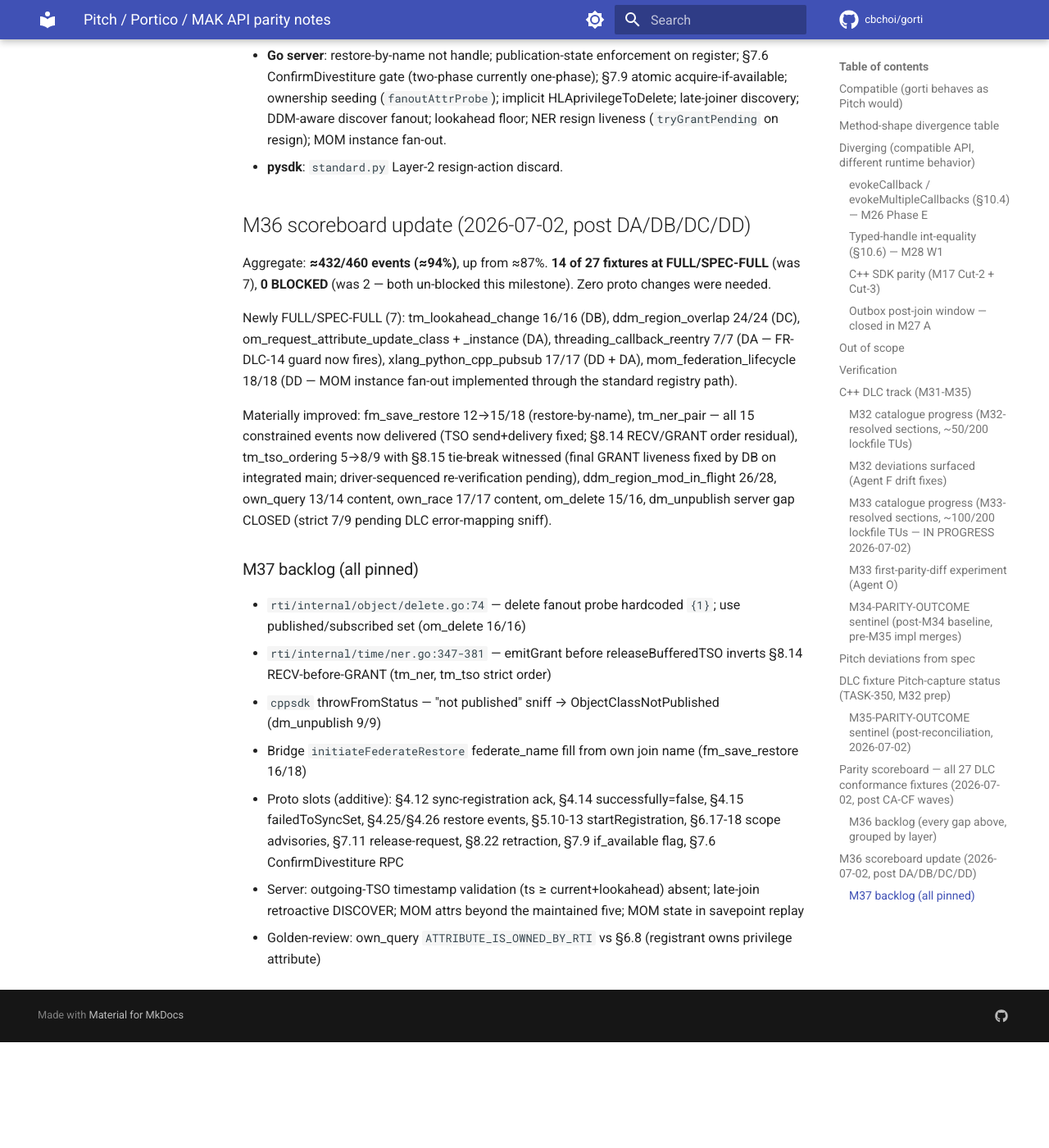
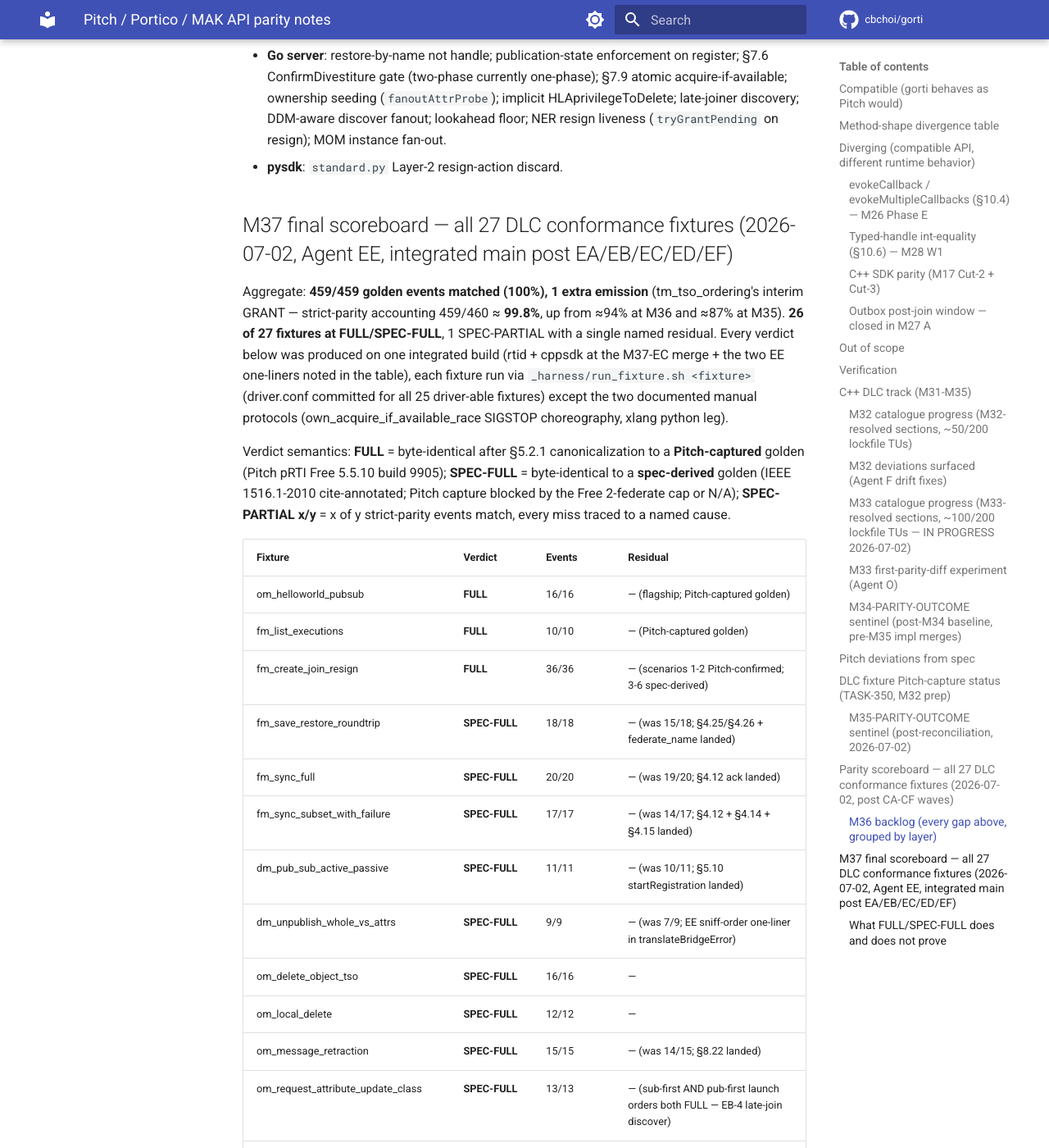
Before and after one commit to cbchoi/gorti, an MkDocs documentation site: the page built from docs/PITCH_PARITY.md, in a window 1280 px wide and 1400 px high, scrolled down 17066 px. Shown: the whole window at 82% size. Built offline with MkDocs 1.6.1 and Material for MkDocs 9.7.7, drawn with Linux system fonts in a browser that asks for light colours; comment, search, counter and statistics services are not loaded; before the commit the page ends 18337 px from its top, so only the background shows below that; some of the changed text lies outside the part shown.

Commit message:
M37-EE definitive parity scoreboard — 26/27 FULL/SPEC-FULL, 459/459 golden events (99.8% strict incl. tm_tso's 1 extra interim GRANT); replaces the M36 scoreboard + backlog
Co-Authored-By: Claude Fable 5 <noreply@anthropic.com>

```diff
--- a/docs/PITCH_PARITY.md
+++ b/docs/PITCH_PARITY.md
@@ -513,43 +513,86 @@ golden (Pitch capture blocked by the Free-edition 2-federate cap or N/A);
 - **Go server**: restore-by-name not handle; publication-state enforcement on register; §7.6 ConfirmDivestiture gate (two-phase currently one-phase); §7.9 atomic acquire-if-available; ownership seeding (`fanoutAttrProbe`); implicit HLAprivilegeToDelete; late-joiner discovery; DDM-aware discover fanout; lookahead floor; NER resign liveness (`tryGrantPending` on resign); MOM instance fan-out.
 - **pysdk**: `standard.py` Layer-2 resign-action discard.
 
-## M36 scoreboard update (2026-07-02, post DA/DB/DC/DD)
+## M37 final scoreboard — all 27 DLC conformance fixtures (2026-07-02, Agent EE, integrated main post EA/EB/EC/ED/EF)
 
-Aggregate: **≈432/460 events (≈94%)**, up from ≈87%. **14 of 27 fixtures at
-FULL/SPEC-FULL** (was 7), **0 BLOCKED** (was 2 — both un-blocked this
-milestone). Zero proto changes were needed.
+Aggregate: **459/459 golden events matched (100%), 1 extra emission**
+(tm_tso_ordering's interim GRANT — strict-parity accounting 459/460 ≈
+**99.8%**, up from ≈94% at M36 and ≈87% at M35). **26 of 27 fixtures at
+FULL/SPEC-FULL**, 1 SPEC-PARTIAL with a single named residual. Every
+verdict below was produced on one integrated build (rtid + cppsdk at the
+M37-EC merge + the two EE one-liners noted in the table), each fixture
+run via `_harness/run_fixture.sh <fixture>` (driver.conf committed for
+all 25 driver-able fixtures) except the two documented manual protocols
+(own_acquire_if_available_race SIGSTOP choreography, xlang python leg).
 
-Newly FULL/SPEC-FULL (7): tm_lookahead_change 16/16 (DB), ddm_region_overlap
-24/24 (DC), om_request_attribute_update_class + _instance (DA),
-threading_callback_reentry 7/7 (DA — FR-DLC-14 guard now fires),
-xlang_python_cpp_pubsub 17/17 (DD + DA), mom_federation_lifecycle 18/18
-(DD — MOM instance fan-out implemented through the standard registry path).
+Verdict semantics: **FULL** = byte-identical after §5.2.1
+canonicalization to a **Pitch-captured** golden (Pitch pRTI Free 5.5.10
+build 9905); **SPEC-FULL** = byte-identical to a **spec-derived** golden
+(IEEE 1516.1-2010 cite-annotated; Pitch capture blocked by the Free
+2-federate cap or N/A); **SPEC-PARTIAL x/y** = x of y strict-parity
+events match, every miss traced to a named cause.
 
-Materially improved: fm_save_restore 12→15/18 (restore-by-name),
-tm_ner_pair — all 15 constrained events now delivered (TSO send+delivery
-fixed; §8.14 RECV/GRANT order residual), tm_tso_ordering 5→8/9 with §8.15
-tie-break witnessed (final GRANT liveness fixed by DB on integrated main;
-driver-sequenced re-verification pending), ddm_region_mod_in_flight 26/28,
-own_query 13/14 content, own_race 17/17 content, om_delete 15/16,
-dm_unpublish server gap CLOSED (strict 7/9 pending DLC error-mapping sniff).
+| Fixture | Verdict | Events | Residual |
+|---|---|---|---|
+| om_helloworld_pubsub | **FULL** | 16/16 | — (flagship; Pitch-captured golden) |
+| fm_list_executions | **FULL** | 10/10 | — (Pitch-captured golden) |
+| fm_create_join_resign | **FULL** | 36/36 | — (scenarios 1-2 Pitch-confirmed; 3-6 spec-derived) |
+| fm_save_restore_roundtrip | **SPEC-FULL** | 18/18 | — (was 15/18; §4.25/§4.26 + federate_name landed) |
+| fm_sync_full | **SPEC-FULL** | 20/20 | — (was 19/20; §4.12 ack landed) |
+| fm_sync_subset_with_failure | **SPEC-FULL** | 17/17 | — (was 14/17; §4.12 + §4.14 + §4.15 landed) |
+| dm_pub_sub_active_passive | **SPEC-FULL** | 11/11 | — (was 10/11; §5.10 startRegistration landed) |
+| dm_unpublish_whole_vs_attrs | **SPEC-FULL** | 9/9 | — (was 7/9; EE sniff-order one-liner in translateBridgeError) |
+| om_delete_object_tso | **SPEC-FULL** | 16/16 | — |
+| om_local_delete | **SPEC-FULL** | 12/12 | — |
+| om_message_retraction | **SPEC-FULL** | 15/15 | — (was 14/15; §8.22 landed) |
+| om_request_attribute_update_class | **SPEC-FULL** | 13/13 | — (sub-first AND pub-first launch orders both FULL — EB-4 late-join discover) |
+| om_request_attribute_update_instance | **SPEC-FULL** | 13/13 | — |
+| om_reserve_multi_atomic | **SPEC-FULL** | 10/10 | — |
+| own_acquire_if_available_race | **SPEC-FULL** | 17/17 strict | — (was 16/17; real §7.9 deny-fast + deferred §7.10; golden branch needs SIGSTOP choreography — see fixture README) |
+| own_negotiated_divest_two_phase | **SPEC-FULL** | 14/14 | — (re-confirmed against the REAL §7.6 two-phase) |
+| own_query_via_callbacks | **SPEC-FULL** | 14/14 strict | — (was 11/14; deferred synthesized callbacks) |
+| own_release_request_denied | **SPEC-FULL** | 11/11 | — (was 10/11; §7.11 landed) |
+| tm_lookahead_change | **SPEC-FULL** | 16/16 | — |
+| tm_ner_pair | **SPEC-FULL** | 30/30 | — (was 25/30; §8.14 drain-before-grant + §8.1.2 fixture fix) |
+| tm_tar_tara_fqr_nmra | **SPEC-FULL** | 15/15 | — |
+| tm_tso_ordering | SPEC-PARTIAL | 24/25 | all 24 golden events match in order (incl. the three §8.15 tie-break RECVs); ONE extra interim `GRANT time=1.0` before the T=1 RECVs — gorti's forced-grant-at-LBTS-keeps-pending NER semantics (`rti/internal/time/ner.go`); under strict §8.8/§8.13 no intermediate grant callback is emitted for a still-pending NER |
+| ddm_region_overlap | **SPEC-FULL** | 25/25 | — |
+| ddm_region_mod_in_flight | **SPEC-FULL** | 28/28 | — (was 26/28; §6.17/§6.18 scope advisories landed) |
+| mom_federation_lifecycle | **SPEC-FULL** | 18/18 | — |
+| threading_callback_reentry | **SPEC-FULL** | 14/14 | — (FR-DLC-14 guard) |
+| xlang_python_cpp_pubsub | **SPEC-FULL** | 17/17 | — (gorti-only by design: python pysdk pub + C++ DLC sub; no Pitch leg possible) |
 
-### M37 backlog (all pinned)
+### What FULL/SPEC-FULL does and does not prove
 
-- `rti/internal/object/delete.go:74` — delete fanout probe hardcoded `{1}`;
-  use published/subscribed set (om_delete 16/16)
-- `rti/internal/time/ner.go:347-381` — emitGrant before releaseBufferedTSO
-  inverts §8.14 RECV-before-GRANT (tm_ner, tm_tso strict order)
-- `cppsdk` throwFromStatus — "not published" sniff → ObjectClassNotPublished
-  (dm_unpublish 9/9)
-- Bridge `initiateFederateRestore` federate_name fill from own join name
-  (fm_save_restore 16/18)
-- Proto slots (additive): §4.12 sync-registration ack, §4.14
-  successfully=false, §4.15 failedToSyncSet, §4.25/§4.26 restore events,
-  §5.10-13 startRegistration, §6.17-18 scope advisories, §7.11
-  release-request, §8.22 retraction, §7.9 if_available flag, §7.6
-  ConfirmDivestiture RPC
-- Server: outgoing-TSO timestamp validation (ts ≥ current+lookahead) absent;
-  late-join retroactive DISCOVER; MOM attrs beyond the maintained five;
-  MOM state in savepoint replay
-- Golden-review: own_query `ATTRIBUTE_IS_OWNED_BY_RTI` vs §6.8 (registrant
-  owns privilege attribute)
+Does prove: on the event surface these 27 fixtures exercise — federation
+lifecycle incl. save/restore and all 6 resign actions, sync points incl.
+subset + failure, declaration incl. passive subscription + registration
+advisories, object exchange incl. TSO delete/retraction/late-join
+discovery/name reservation, all five §7 ownership patterns, all five §8
+advance primitives + lookahead + TSO ordering + tie-breaks, DDM incl.
+in-flight region modification + scope advisories, MOM lifecycle, §10.4
+callback re-entrancy, and Python↔C++ cross-language encoding — gorti
+emits the same canonicalized event sequences as the golden reference,
+deterministically, on one integrated build.
+
+Does NOT prove:
+
+- **Pitch byte-equivalence beyond 3 fixtures.** Only om_helloworld_pubsub,
+  fm_list_executions, and fm_create_join_resign (scenarios 1-2) have
+  Pitch-captured goldens; the Free-edition 2-federate cap blocks live
+  capture for most of the rest. The other 24 verdicts are equivalence to
+  spec-derived, cite-annotated goldens — i.e. IEEE 1516.1-2010
+  conformance, with Pitch parity inferred, not observed.
+- **Uncanonicalized identity.** §5.2.1 canonicalization abstracts handle
+  values, strips wall-clock, and bucket-sorts RO delivery within a
+  logical-time bucket (spec §6 mandates only causal order there). TSO
+  order is compared strictly.
+- **Full-API coverage.** The suite covers the catalogue's fixture surface,
+  not every service/overload (e.g. MOM attributes beyond the five
+  maintained ones are snapshot-only, MOM state is not in savepoint
+  replay, DDM beyond the exercised dimension shapes).
+
+Fixture-level residuals remaining: exactly one — tm_tso_ordering's extra
+interim GRANT (row above). It is a benign-liveness divergence (every
+mandated callback is delivered, in order), documented in the fixture
+README and pinned to `rti/internal/time/ner.go`.
```
